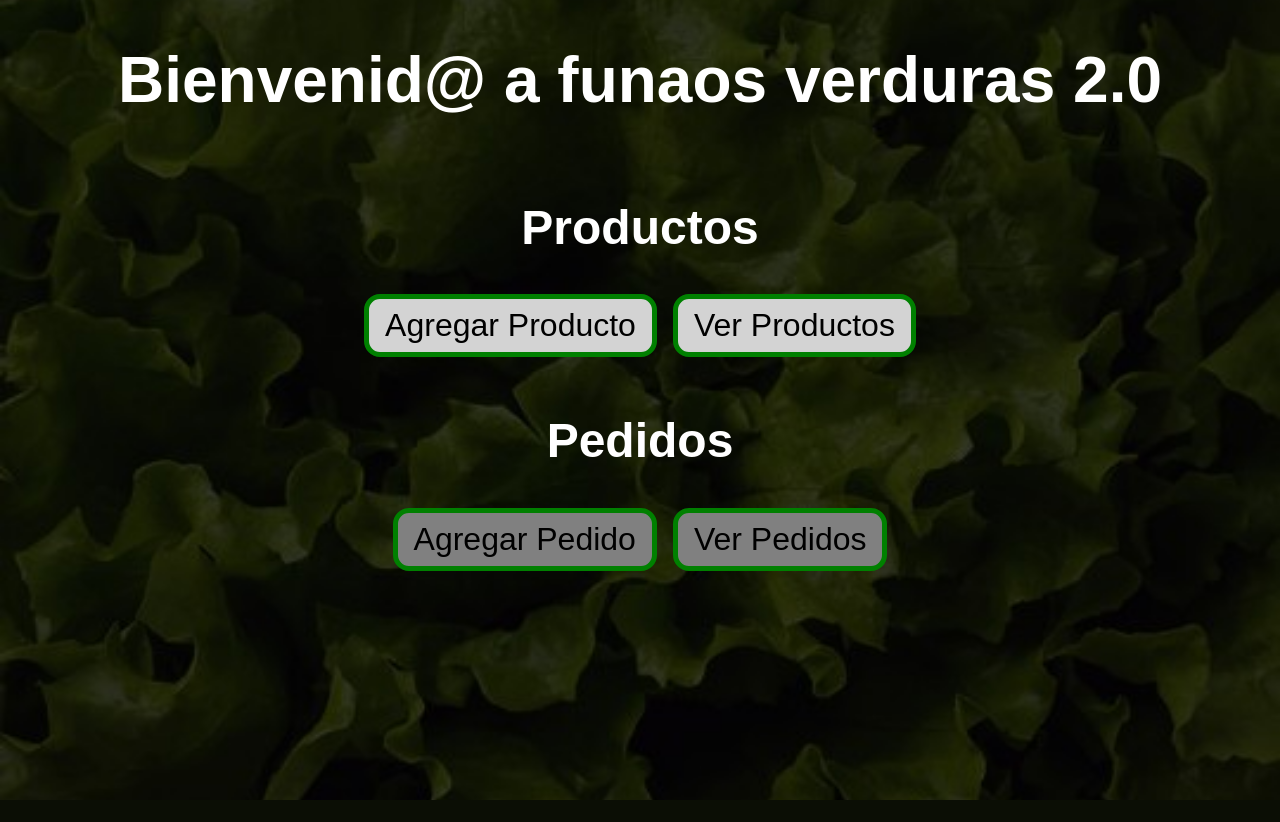
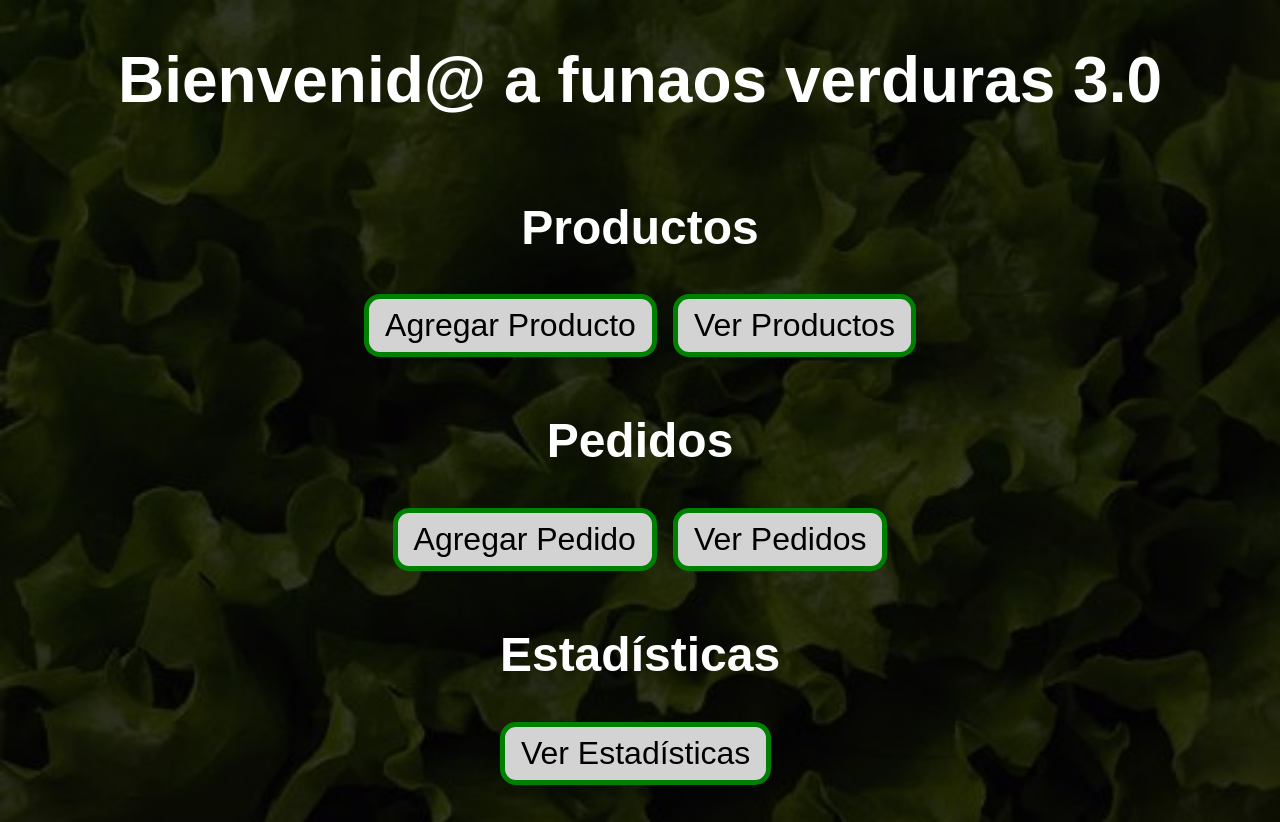
Before and after one commit to bigkwii/tareas-web-2024, a Flask app: page / in a window 1280 px wide. Before the commit the page ends 800 px from the top, so only its background shows below. Run offline with Flask 3, Linux system fonts and the light colour scheme.

Commit message:
t3 start for real

```diff
--- a/T3/flask_app/app.py
+++ b/T3/flask_app/app.py
@@ -195,6 +195,14 @@ def informacion_producto():
 
     return render_template("informacion-producto.html", id=id_producto, producto=producto)
 
+@app.route("/agregar-pedido", methods=["GET", "POST"])
+def agregar_pedido():
+    return render_template("agregar-pedido.html")
+
+@app.route("/ver-pedidos", methods=["GET"])
+def ver_pedidos():
+    return render_template("ver-pedidos.html")
+
 # -- error handling --
 
 @app.errorhandler(400)
--- a/T3/flask_app/templates/base.html
+++ b/T3/flask_app/templates/base.html
@@ -5,6 +5,7 @@
     <meta name="viewport" content="width=device-width, initial-scale=1.0">
     <title>{% block title %}{% endblock %}</title>
     <link rel="stylesheet" href="{{ url_for('static', filename='css/styles.css') }}">
+    <link rel="icon" type="image/png" href="{{ url_for('static', filename='assets/img/favicon.png') }}">
 </head>
 <body>
     {% block content %}{% endblock %}
--- a/T3/flask_app/templates/index.html
+++ b/T3/flask_app/templates/index.html
@@ -3,7 +3,7 @@
 {% block title %} Hoy no se fía, mañana sí {% endblock %}
 
 {% block content %}
-    <h1>Bienvenid@ a funaos verduras 2.0</h1>
+    <h1>Bienvenid@ a funaos verduras 3.0</h1>
     <div class="menu-container">
         <div>
             <h2> Productos </h2>
@@ -15,12 +15,18 @@
         <div>
             <h2> Pedidos </h2>
             <div class="menu-section">
-                <!-- COMING SOON -->
-                <a href="/agregar-pedido" class="btn-disabled">Agregar Pedido</a>
-                <a href="/ver-pedidos" class="btn-disabled">Ver Pedidos</a>
+                <a href="/agregar-pedido" class="btn">Agregar Pedido</a>
+                <a href="/ver-pedidos" class="btn">Ver Pedidos</a>
+            </div>
+        </div>
+        <div>
+            <h2> Estadísticas </h2>
+            <div class="menu-section">
+                <a href="/ver-estadisticas" class="btn">Ver Estadísticas</a>
             </div>
         </div>
     </div>
+    <br> <!-- too lazy to change the margins in the css -->
 {% endblock %}
 
 </body>
```
Also changed, not shown: T3/flask_app/templates/agregar-pedido.html (added, +17 -0 lines), T3/flask_app/templates/ver-pedidos.html (added, +11 -0 lines), T3/flask_app/static/assets/img/favicon.png (added), T3/flask_app/templates/informacion-pedido.html (added).
